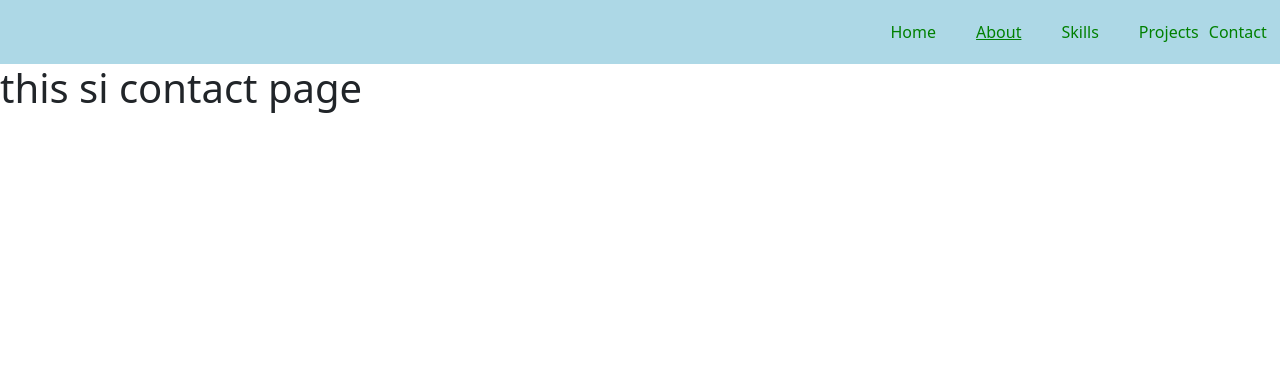
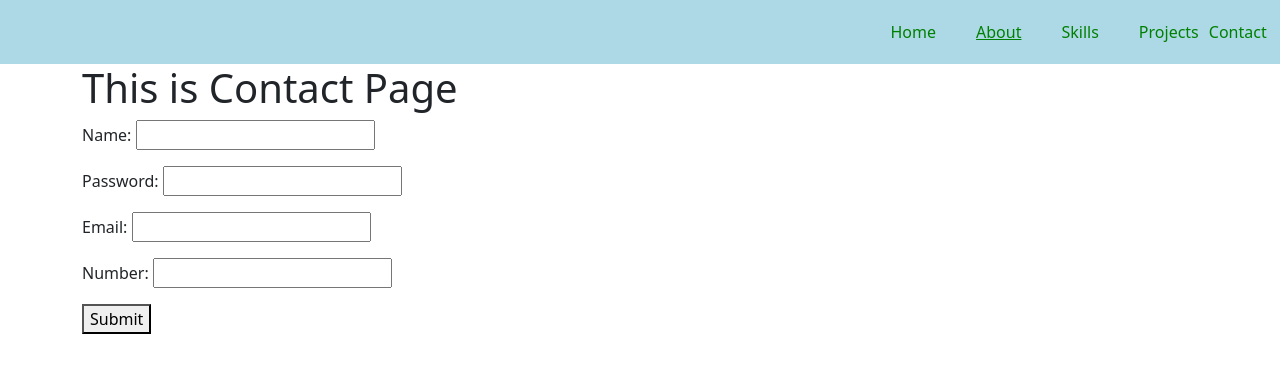
Before and after one commit to KalyaniThurlu/ReactTopics, a React (Vite) app: page /Contact in a window 1280 px wide. Shown: the top 372 px of the page. Built offline with nearby package versions, Linux system fonts and the light colour scheme.

Commit message:
Kalyani Thurlu |08/08/2025

```diff
--- a/src/CustumPopup.jsx
+++ b/src/CustumPopup.jsx
@@ -16,7 +16,6 @@ const CustumPop = () => {
   const handleSubmit = (e) => {
     e.preventDefault();
 
-    // Reset error messages
     setNameError("");
     setPwdError("");
 
@@ -61,7 +60,6 @@ const CustumPop = () => {
             position: "relative",
           }}
         >
-          {/* Close Button */}
           <button
             onClick={closePopup}
             style={{
--- /dev/null
+++ b/src/portpolio/Contact.css
@@ -0,0 +1,23 @@
+
+.container {
+  max-width: 500px;
+  margin: auto;
+  padding: 20px;
+}
+
+input {
+  width: 100%;
+  padding: 8px;
+  margin-top: 4px;
+  margin-bottom: 8px;
+  border-radius: 5px;
+  border: 1px solid white;
+}
+
+.btn {
+  padding: 8px 16px;
+  background-color:blue;
+  color: white;
+  border: none;
+  border-radius: 4px;
+}
--- a/src/portpolio/Contact.jsx
+++ b/src/portpolio/Contact.jsx
@@ -1,9 +1,104 @@
 
-const Contact =()=>{
-    return(
+import { useState } from "react";
+
+const Contact = () => {
+  const [name, setName] = useState("");
+  const [nameError, setNameError] = useState("");
+  const [pwd, setPwd] = useState("");
+  const [pwdError, setPwdError] = useState("");
+  const [email, setEmail] = useState("");
+  const [emailError, setEmailError] = useState("");
+  const [mobileNumber, setMobileNumber] = useState("");
+  const [mobileNumberError, setMobileNumberError] = useState("");
+
+  const handleSubmit = (e) => {
+    e.preventDefault();
+    let valid = true;
+
+    setNameError("");
+    setPwdError("");
+    setEmailError("");
+    setMobileNumberError("");
+
+    if (name.length < 4) {
+      setNameError("Name must be at least 4 characters");
+      valid = false;
+    }
+
+    if (pwd.length < 6) {
+      setPwdError("Password must be at least 6 characters");
+      valid = false;
+    }
+
+    if (!email.includes("@")) {
+      setEmailError("Email must contain '@'");
+      valid = false;
+    }
+
+    const regex = /^\+91\s[6-9]\d{9}$/;
+    if (!regex.test(mobileNumber)) {
+      setMobileNumberError("Invalid mobile number format");
+      valid = false;
+    }
+
+    if (valid) {
+      console.log({ name, pwd, email, mobileNumber });
+
+    }
+  };
+
+  return (
+    <div className="container">
+      <h1>This is Contact Page</h1>
+      <form onSubmit={handleSubmit}>
         <div>
-            <h1>this si contact page</h1>
+          Name:{" "}
+          <input
+            type="text"
+            name="name"
+            value={name}
+            onChange={(e) => setName(e.target.value)}
+          />
+          <p style={{ color: "red" }}>{nameError}</p>
         </div>
-    )
-}
+
+        <div>
+          Password:{" "}
+          <input
+            type="password"
+            name="pwd"
+            value={pwd}
+            onChange={(e) => setPwd(e.target.value)}
+          />
+          <p style={{ color: "red" }}>{pwdError}</p>
+        </div>
+
+        <div>
+          Email:{" "}
+          <input
+            type="email"
+            name="email"
+            value={email}
+            onChange={(e) => setEmail(e.target.value)}
+          />
+          <p style={{ color: "red" }}>{emailError}</p>
+        </div>
+
+        <div>
+          Number:{" "}
+          <input
+            type="text"
+            name="mobileNumber"
+            value={mobileNumber}
+            onChange={(e) => setMobileNumber(e.target.value)}
+          />
+          <p style={{ color: "red" }}>{mobileNumberError}</p>
+        </div>
+
+        <button type="submit">Submit</button>
+      </form>
+    </div>
+  );
+};
+
 export default Contact;
--- a/src/portpolio/Skills.jsx
+++ b/src/portpolio/Skills.jsx
@@ -1,9 +1,9 @@
 
 const Skills = () => {
   const skills = [
-    { name: "html", level: "90" },
-    { name: "css", level: "85" },
-    { name: "javascript", level: "80" },
+    { name: "html", level: "100" },
+    { name: "css", level: "100" },
+    { name: "javascript", level: "100" },
   ];
 
   return (
@@ -24,14 +24,14 @@ const Skills = () => {
               style={{
                 width: `${skill.level}%`,
                 padding: "10px",
-                backgroundColor: "lightblue",
+                backgroundColor: "lightpink",
                 fontSize: "14px",
                 textAlign: "right",
                 borderRadius: "10px",
                 lineHeight: "20px",
               }}
             >
-              {skill.level}%
+
             </div>
           </div>
         </div>
```
